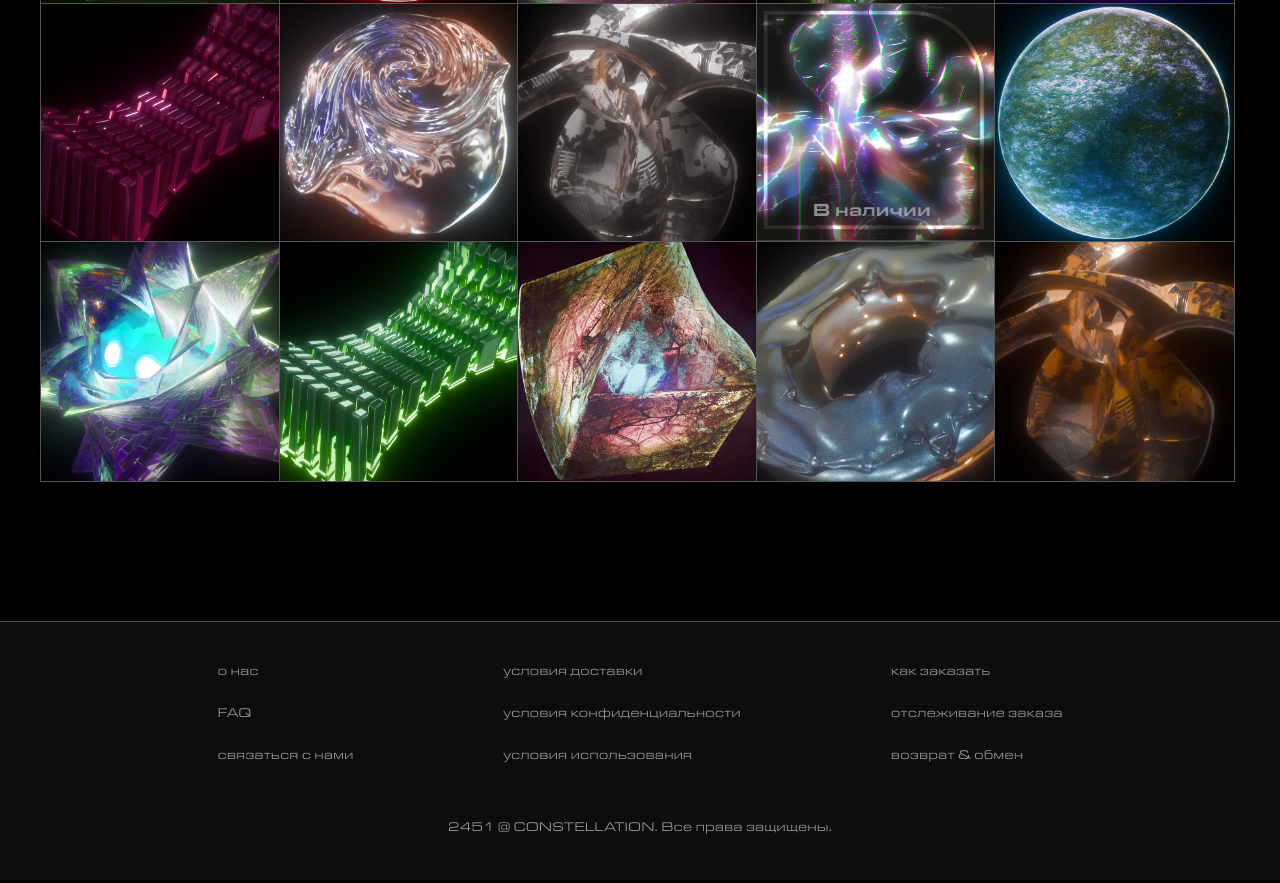
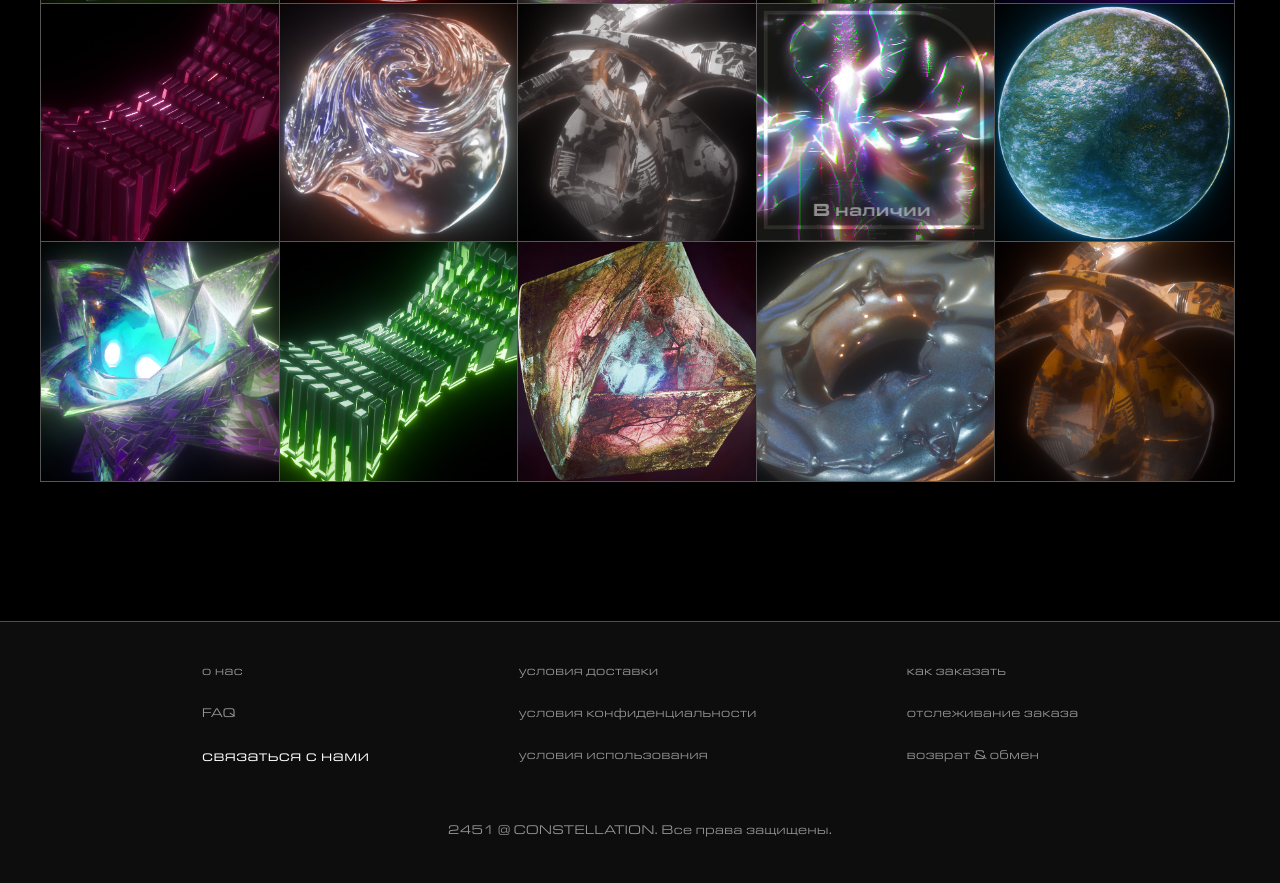
Before and after one commit to web-design-group/final-site-sonyabogdanova10-wq, a plain HTML site: page index.html in a window 1280 px wide. Shown: the part 380-1263 px from the top of the page. Drawn offline with Linux system fonts and the light colour scheme.

Commit message:
Update index.html

```diff
--- a/index.html
+++ b/index.html
@@ -190,7 +190,7 @@
     <div class="footer-part">
       <p>о нас</p>
       <p>FAQ</p>
-      <p>связаться с нами</p>
+      <p><a href="contact.html">связаться с нами</a></p>
     </div>
     <div class="footer-part">
       <p>условия доставки</p>
```
